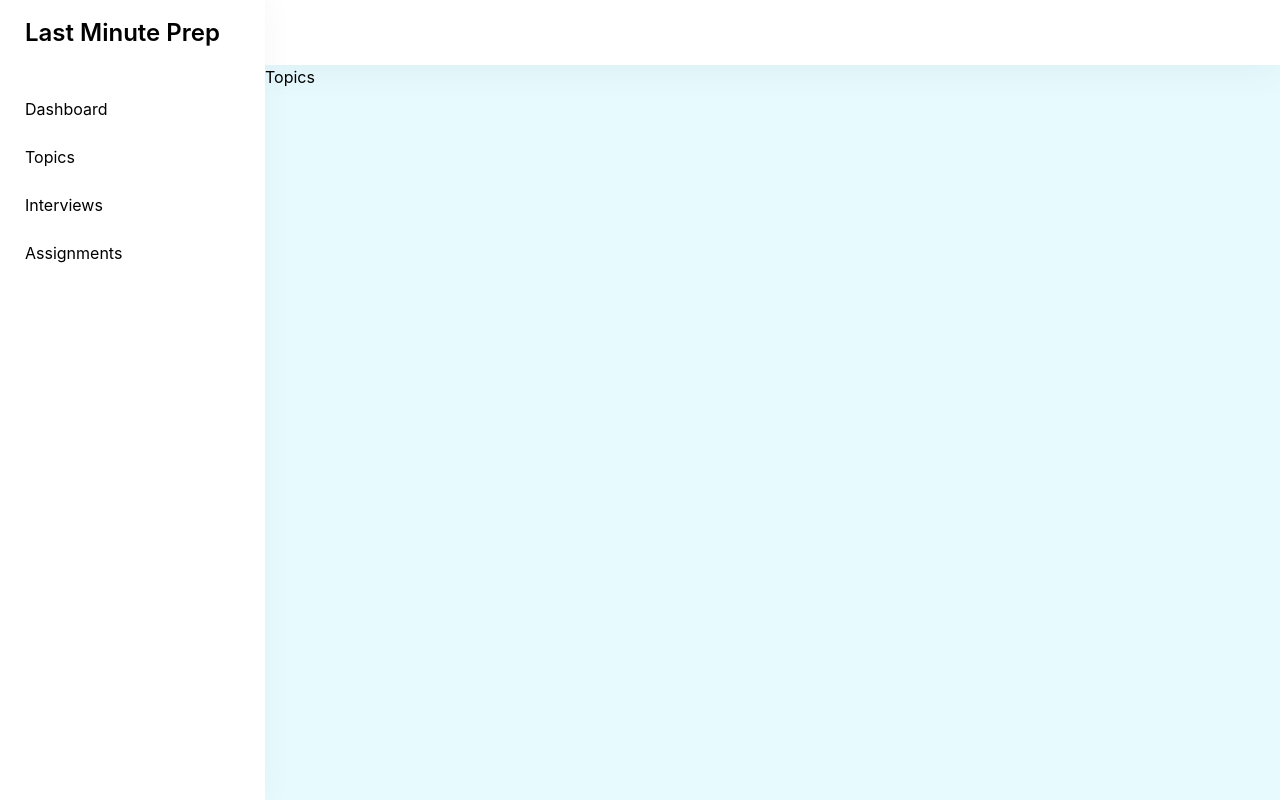
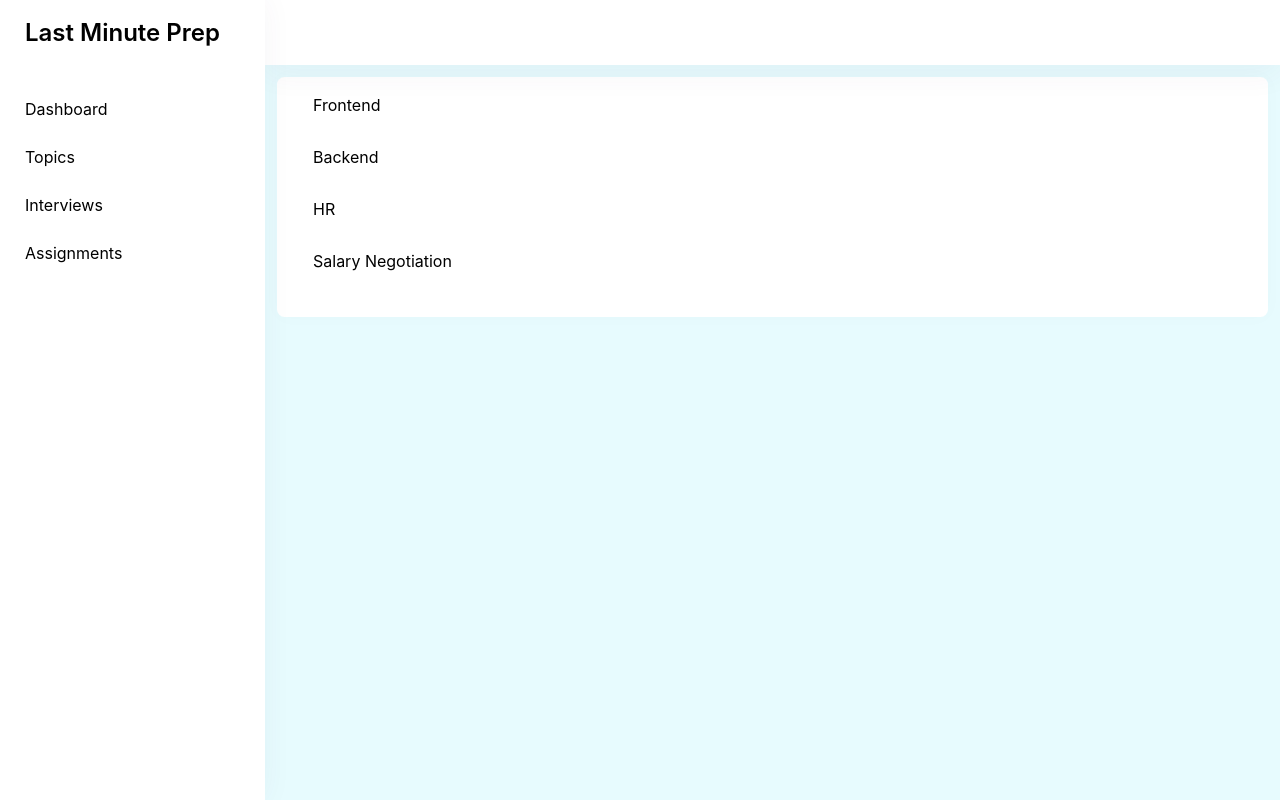
Before and after one commit to vinoth-berkmons/last-minute-interview-prep, a React (Create React App) app: page /topics in a window 1280 px wide. Built offline with nearby package versions, Linux system fonts and the light colour scheme.

Commit message:
topics added

```diff
--- a/src/app/modules/dashboard/Dashboard.tsx
+++ b/src/app/modules/dashboard/Dashboard.tsx
@@ -48,7 +48,7 @@ const Dashboard: FC = () => {
 
             <div className="container mx-auto p-3">
                 <div className="card bg-white">
-                    <div className="card-header header-text">
+                    <div className="card-header header-text text-2xl">
                         <p>Todays' Questions</p>
                     </div>
                     <div className="card-body">
--- a/src/app/modules/topics/Topics.tsx
+++ b/src/app/modules/topics/Topics.tsx
@@ -2,7 +2,45 @@ import React, { FC } from "react";
 
 const Topics: FC = () => {
     return (
-        <div>Topics</div>
+        <>
+            <div className="container mx-auto p-3">
+                <div className="card bg-white">
+                    <div className="card-body text-black">
+                        <div className="flex align-middle mb-7">
+                            <div className="qus-title mr-7">
+                                <p>
+                                    Frontend
+                                </p>
+                            </div>
+                        </div>
+
+                        <div className="flex align-middle mb-7">
+                            <div className="qus-title mr-7">
+                                <p>
+                                   Backend
+                                </p>
+                            </div>
+                        </div>
+
+                        <div className="flex align-middle mb-7">
+                            <div className="qus-title mr-7">
+                                <p>
+                                   HR
+                                </p>
+                            </div>
+                        </div>
+
+                        <div className="flex align-middle mb-7">
+                            <div className="qus-title mr-7">
+                                <p>
+                                   Salary Negotiation
+                                </p>
+                            </div>
+                        </div>
+                    </div>
+                </div>
+            </div>
+        </>
     )
 }
 
```
Also changed, not shown: src/App.css (indentation only).
